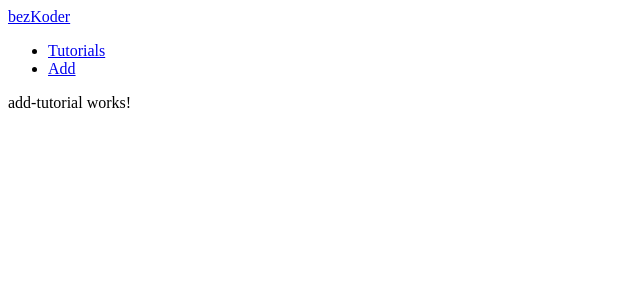
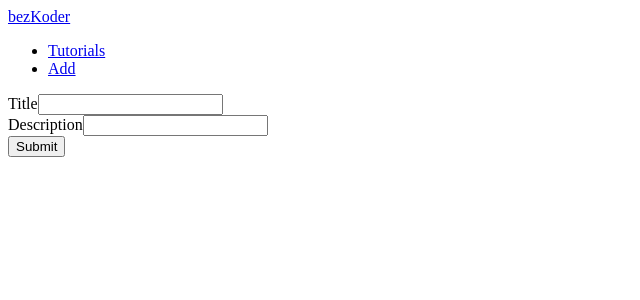
Before and after one commit to davidauza-engineer/Angular8ClientCrud, an Angular app: page /add in a window 1280 px wide. Shown: the top 300 px of the page, without its empty margins (0-640 px from the left). Built offline with nearby package versions, Linux system fonts and the light colour scheme.

Commit message:
Implement add tutorial component

```diff
--- a/src/app/components/add-tutorial/add-tutorial.component.html
+++ b/src/app/components/add-tutorial/add-tutorial.component.html
@@ -1 +1,33 @@
-<p>add-tutorial works!</p>
+<div class="submit-form">
+  <div *ngIf="!submitted">
+    <div class="form-group">
+      <label for="title">Title</label>
+      <input
+        type="text"
+        class="form-control"
+        id="title"
+        required
+        [(ngModel)]="tutorial.title"
+        name="title"
+      />
+    </div>
+
+    <div class="form-group">
+      <label for="description">Description</label>
+      <input
+        class="form-control"
+        id="description"
+        required
+        [(ngModel)]="tutorial.description"
+        name="description"
+      />
+    </div>
+
+    <button (click)="saveTutorial" class="btn btn-success">Submit</button>
+  </div>
+
+  <div *ngIf="submitted">
+    <h4>You submitted successfully!</h4>
+    <button class="btn btn-success" (click)="newTutorial()">Add</button>
+  </div>
+</div>
--- a/src/app/components/add-tutorial/add-tutorial.component.ts
+++ b/src/app/components/add-tutorial/add-tutorial.component.ts
@@ -1,4 +1,5 @@
 import { Component, OnInit } from '@angular/core';
+import { TutorialService } from '../../services/tutorial.service';
 
 @Component({
   selector: 'app-add-tutorial',
@@ -6,10 +7,42 @@
   styleUrls: ['./add-tutorial.component.css']
 })
 export class AddTutorialComponent implements OnInit {
+  tutorial = {
+    title: '',
+    description: '',
+    published_status: 'draft'
+  };
+  submitted = false;
 
-  constructor() { }
+  constructor(private tutorialService: TutorialService) { }
 
   ngOnInit() {
   }
 
+  saveTutorial() {
+    const data = {
+      title: this.tutorial.title,
+      description: this.tutorial.description
+    };
+
+    this.tutorialService.create(data)
+      .subscribe(
+        response => {
+          console.log(response);
+          this.submitted = true;
+        },
+        error => {
+          console.log(error);
+        }
+      );
+  }
+
+  newTutorial() {
+    this.submitted = false;
+    this.tutorial = {
+      title: '',
+      description: '',
+      published_status: 'draft'
+    };
+  }
 }
```
